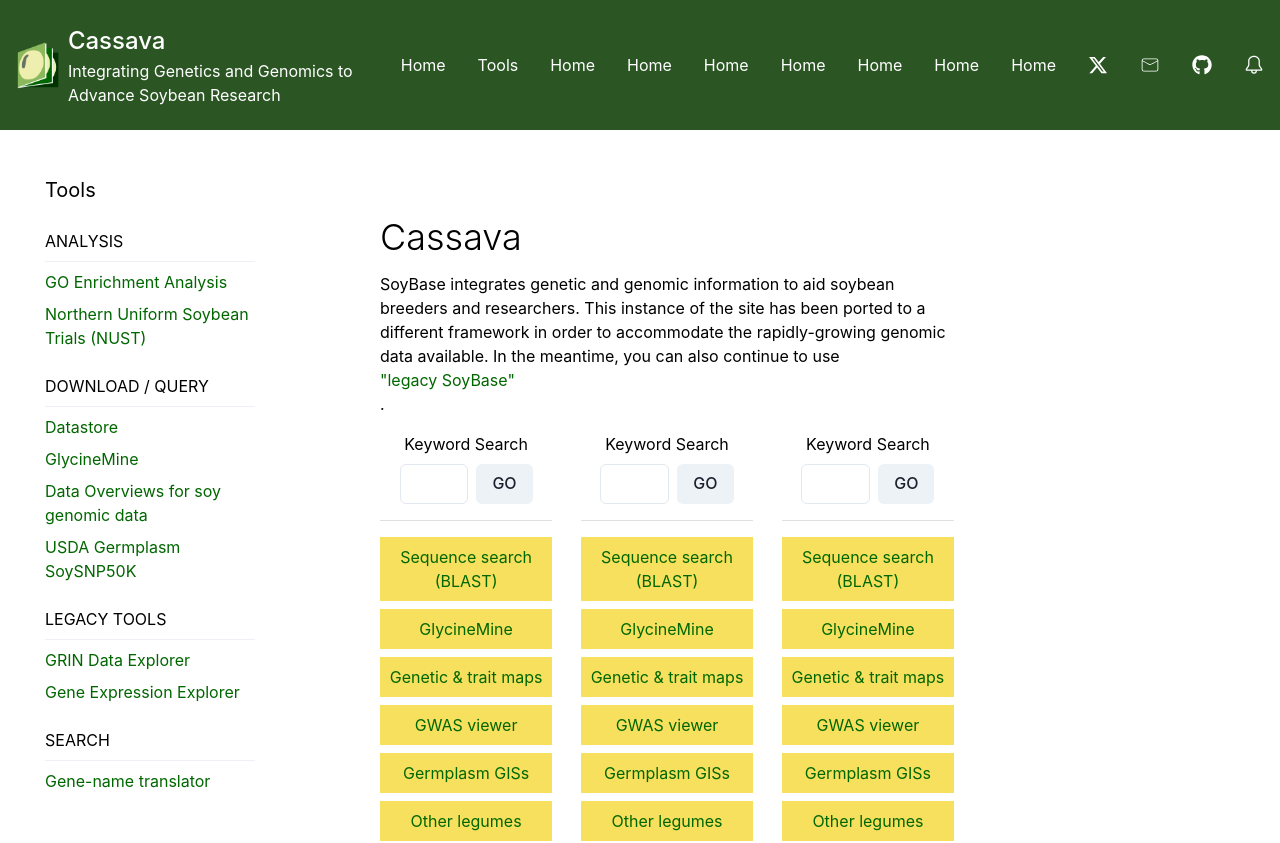
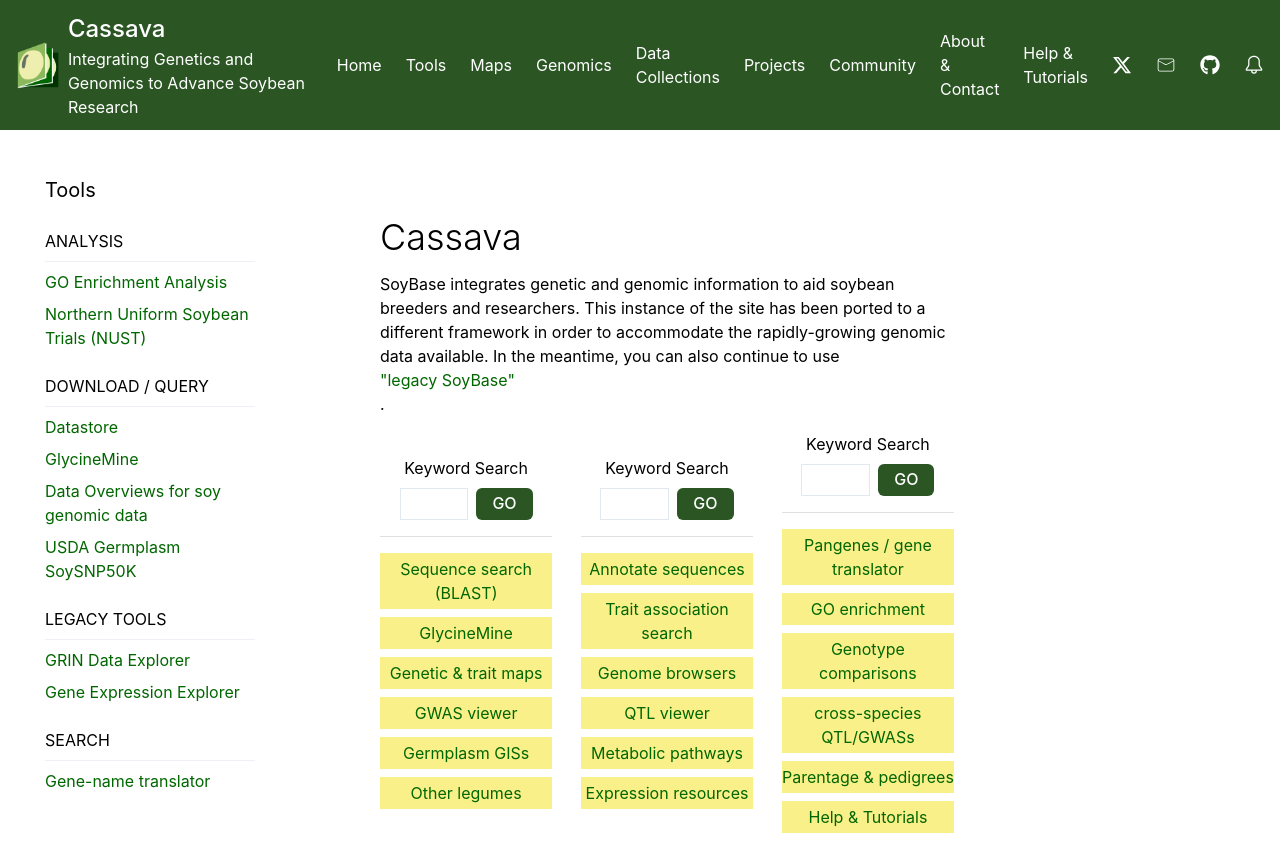
Before and after one commit to devtruongson/rice, a React (Vite) app: page / in a window 1280 px wide. Shown: the top 843 px of the page. Built offline with nearby package versions, Linux system fonts and the light colour scheme.

Commit message:
update Ui Home and header

```diff
--- a/src/components/organisms/Header/index.tsx
+++ b/src/components/organisms/Header/index.tsx
@@ -20,8 +20,6 @@
             top={0}
             right={0}
             left={0}
-            overflow="hidden"
-            zIndex={1000}
         >
             <HStack color="white">
                 <Image src={logo} w={12} h={12} />
@@ -34,7 +32,7 @@
             </HStack>
 
             <HStack>
-                <HStack gap={8}>
+                <HStack gap={6}>
                     {listCatesHeader.map((item, index) => {
                         return (
                             <Menu key={index}>
--- a/src/components/pages/Home/index.tsx
+++ b/src/components/pages/Home/index.tsx
@@ -1,13 +1,14 @@
 import { Box, Button, Divider, Flex, HStack, Image, Input, Text, VStack } from '@chakra-ui/react';
 import MainTemPlate from '../../templates/MainTemPlate';
-import { listTransitFirst, personalBrand } from '../../../constants';
+import { listTransitFirst, listTransitSecond, personalBrand, listTranstLast } from '../../../constants';
 import LinkCustom from '../../atoms/Link';
 import { useState } from 'react';
+import colors from '../../../constants/colors';
 
 const listStransit = [
     { label: 'Keyword Search', list: listTransitFirst },
-    { label: 'Keyword Search', list: listTransitFirst },
-    { label: 'Keyword Search', list: listTransitFirst },
+    { label: 'Keyword Search', list: listTransitSecond },
+    { label: 'Keyword Search', list: listTranstLast },
 ];
 const Home = () => {
     const [textSearch, setTextSearch] = useState('');
@@ -37,17 +38,29 @@
                                     <HStack w="full" justifyContent="center" mb={4}>
                                         <Input
                                             w="40%"
+                                            h={8}
                                             value={textSearch}
                                             onChange={(e) => setTextSearch(e.target.value)}
+                                            borderRadius={0}
+                                            py={0}
+                                            px={2}
                                         />
-                                        <Button onClick={handleSearch}>GO</Button>
+                                        <Button
+                                            onClick={handleSearch}
+                                            h={8}
+                                            bg={colors.brand}
+                                            color="white"
+                                            variant="variants"
+                                        >
+                                            GO
+                                        </Button>
                                     </HStack>
                                     <Divider borderColor="#ccc" mb={4} />
                                     <VStack w="full" gap={2}>
                                         {item?.list?.length
                                             ? item?.list?.map((itemChild, indexChild) => {
                                                   return (
-                                                      <Box key={indexChild} w="full" py={2} bg="yellow.300">
+                                                      <Box key={indexChild} w="full" py={1} bg="yellow.200">
                                                           <LinkCustom
                                                               content={itemChild.label}
                                                               path={itemChild.path}
--- a/src/constants/header.ts
+++ b/src/constants/header.ts
@@ -105,37 +105,92 @@
         ],
     },
     {
-        label: 'Home',
+        label: 'Maps',
         path: '/',
         children: [],
     },
     {
-        label: 'Home',
+        label: 'Genomics',
         path: '/',
         children: [],
     },
     {
-        label: 'Home',
+        label: 'Data Collections',
+        path: '/',
+        children: [
+            {
+                label: 'Max',
+                path: routesMap.Home,
+            },
+            {
+                label: 'Soja',
+                path: routesMap.Home,
+            },
+            {
+                label: 'Cyrtoloba',
+                path: routesMap.Home,
+            },
+            {
+                label: 'Dolichocarpa',
+                path: routesMap.Home,
+            },
+            {
+                label: 'Falcata',
+                path: routesMap.Home,
+            },
+            {
+                label: 'Stenophita',
+                path: routesMap.Home,
+            },
+            {
+                label: 'Syndetika',
+                path: routesMap.Home,
+            },
+            {
+                label: 'D3-tomentella',
+                path: routesMap.Home,
+            },
+        ],
+    },
+    {
+        label: 'Projects',
+        path: '/',
+        children: [
+            { label: '1502 Accession Genotyping', path: '/' },
+            { label: '180K Axiom SNP Array', path: '/' },
+            { label: 'BARC Soybean Potential SSR', path: '/' },
+            { label: 'Cultivar resequencing of 481 diverse accessions', path: '/' },
+            { label: 'Cysteine protease and cystatin expression', path: '/' },
+            { label: 'DNA Methylomes of Two Legume Species', path: '/' },
+            { label: 'Development of INDEL markers', path: '/' },
+            { label: 'Improving Biotic and Abiotic Stress Tolerance', path: '/' },
+            { label: 'Lee and PI 483463 Reference Genomes', path: '/' },
+            { label: 'Milestone Cultivar Sequencing', path: '/' },
+            { label: 'NJAU 335 SNP Array', path: '/' },
+            { label: 'Pangenome of 204 northern elite cultivars', path: '/' },
+            { label: 'Sclerotinia stem rot resistance', path: '/' },
+            { label: 'Seed Protein and Oil QTLs', path: '/' },
+            { label: 'Sequencing the USDA core soybean collection', path: '/' },
+            { label: 'SoyMap II', path: '/' },
+            { label: 'SoyNAM', path: '/' },
+            { label: 'Soybean EMS Mutagenized Population', path: '/' },
+            { label: 'Soybean Fast Neutron Mutants', path: '/' },
+            { label: 'Soybean Haplotype Map', path: '/' },
+            { label: 'Soybean Transposable Elements / SoyTEdb', path: '/' },
+        ],
+    },
+    {
+        label: 'Community',
         path: '/',
         children: [],
     },
     {
-        label: 'Home',
+        label: 'About & Contact',
         path: '/',
         children: [],
     },
     {
-        label: 'Home',
-        path: '/',
-        children: [],
-    },
-    {
-        label: 'Home',
-        path: '/',
-        children: [],
-    },
-    {
-        label: 'Home',
+        label: 'Help & Tutorials',
         path: '/',
         children: [],
     },
--- a/src/constants/index.ts
+++ b/src/constants/index.ts
@@ -10,3 +10,21 @@
     { label: 'Germplasm GISs', path: '/' },
     { label: 'Other legumes', path: '/' },
 ];
+
+export const listTransitSecond = [
+    { label: 'Annotate sequences', path: '/' },
+    { label: 'Trait association search', path: '/' },
+    { label: 'Genome browsers', path: '/' },
+    { label: 'QTL viewer', path: '/' },
+    { label: 'Metabolic pathways', path: '/' },
+    { label: 'Expression resources', path: '/' },
+];
+
+export const listTranstLast = [
+    { label: 'Pangenes / gene translator', path: '/' },
+    { label: 'GO enrichment', path: '/' },
+    { label: 'Genotype comparisons', path: '/' },
+    { label: 'cross-species QTL/GWASs', path: '/' },
+    { label: 'Parentage & pedigrees', path: '/' },
+    { label: 'Help & Tutorials', path: '/' },
+];
```
